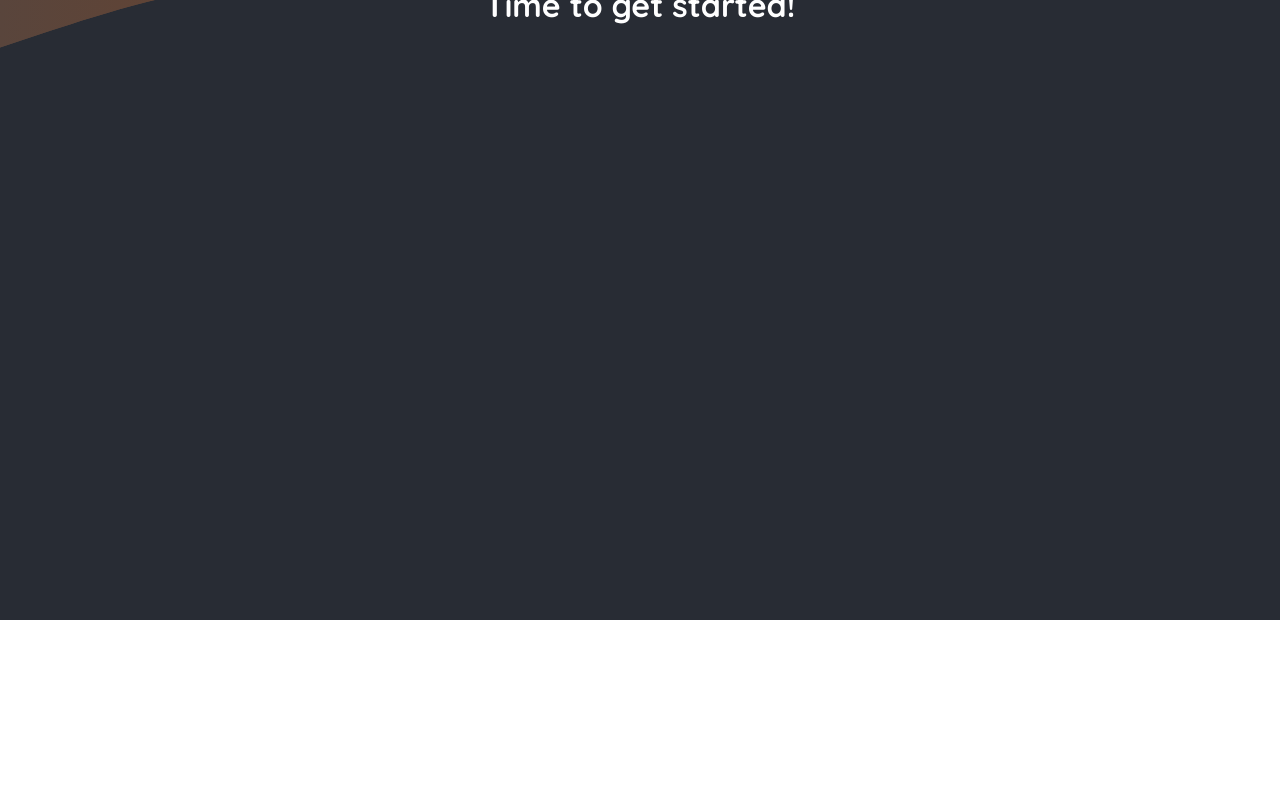
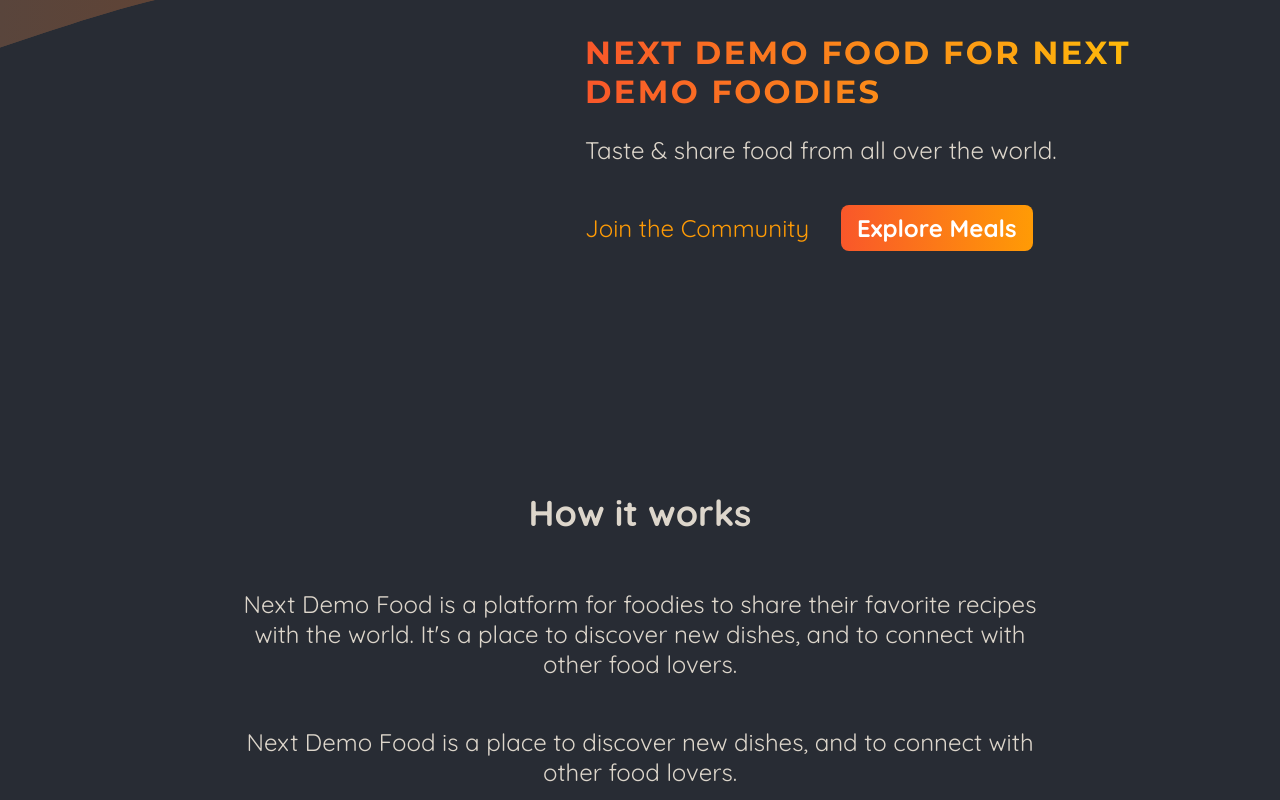
Before and after one commit to Puc3k/food-app-nextjs-demo, a Next.js app: page / in a window 1280 px wide. Shown: the part 180-980 px from the top of the page. Before the commit the page ends 800 px from the top, so only its background shows below. Built offline with nearby package versions, Linux system fonts and the light colour scheme.

Commit message:
feat: populate main page

```diff
--- a/app/page.js
+++ b/app/page.js
@@ -1,9 +1,50 @@
+import Link from 'next/link';
+
+import classes from './page.module.css';
+
 export default function Home() {
     return (
-        <main>
-            <h1 style={{ color: 'white', textAlign: 'center' }}>
-                Time to get started!
-            </h1>
-        </main>
+        <>
+            <header className={classes.header}>
+                <div className={classes.slideshow}></div>
+                <div>
+                    <div className={classes.hero}>
+                        <h1>Next Demo Food for Next Demo Foodies</h1>
+                        <p>Taste & share food from all over the world.</p>
+                    </div>
+                    <div className={classes.cta}>
+                        <Link href="/community">Join the Community</Link>
+                        <Link href="/meals">Explore Meals</Link>
+                    </div>
+                </div>
+            </header>
+            <main>
+                <section className={classes.section}>
+                    <h2>How it works</h2>
+                    <p>
+                        Next Demo Food is a platform for foodies to share their favorite
+                        recipes with the world. It&apos;s a place to discover new dishes, and to
+                        connect with other food lovers.
+                    </p>
+                    <p>
+                        Next Demo Food is a place to discover new dishes, and to connect
+                        with other food lovers.
+                    </p>
+                </section>
+
+                <section className={classes.section}>
+                    <h2>Why Next Demo Food?</h2>
+                    <p>
+                        Next Demo Food is a platform for foodies to share their favorite
+                        recipes with the world. It&apos;s a place to discover new dishes, and to
+                        connect with other food lovers.
+                    </p>
+                    <p>
+                        Next Demo Food is a place to discover new dishes, and to connect
+                        with other food lovers.
+                    </p>
+                </section>
+            </main>
+        </>
     );
 }
--- /dev/null
+++ b/app/page.module.css
@@ -0,0 +1,75 @@
+.header {
+    display: flex;
+    gap: 3rem;
+    margin: 3rem auto;
+    width: 90%;
+    max-width: 75rem;
+}
+
+.slideshow {
+    width: 40rem;
+    height: 25rem;
+}
+
+.hero {
+    color: #ddd6cb;
+    font-size: 1.5rem;
+}
+
+.hero h1 {
+    font-size: 2rem;
+    font-weight: bold;
+    font-family: 'Montserrat', sans-serif;
+    letter-spacing: 0.15rem;
+    text-transform: uppercase;
+    background: linear-gradient(90deg, #f9572a, #ffc905);
+    background-clip: text;
+    -webkit-background-clip: text;
+    -webkit-text-fill-color: transparent;
+}
+
+.cta {
+    font-size: 1.5rem;
+    display: flex;
+    gap: 1rem;
+}
+
+.cta a {
+    display: inline-block;
+    margin-top: 1rem;
+    padding: 0.5rem 1rem;
+    border-radius: 0.5rem;
+    background: linear-gradient(90deg, #f9572a, #ff9b05);
+    color: #ffffff;
+    font-weight: bold;
+    text-decoration: none;
+}
+
+.cta a:hover,
+.cta a:active {
+    background: linear-gradient(90deg, #fd4715, #f9b241);
+}
+
+.cta a:first-child {
+    background: transparent;
+    font-weight: normal;
+    color: #ff9b05;
+    padding-left: 0;
+}
+
+.cta a:first-child:hover,
+.cta a:first-child:active {
+    background: transparent;
+    color: #f9b241;
+}
+
+.section {
+    display: flex;
+    flex-direction: column;
+    color: #ddd6cb;
+    font-size: 1.5rem;
+    max-width: 50rem;
+    width: 90%;
+    margin: 2rem auto;
+    text-align: center;
+}
```
